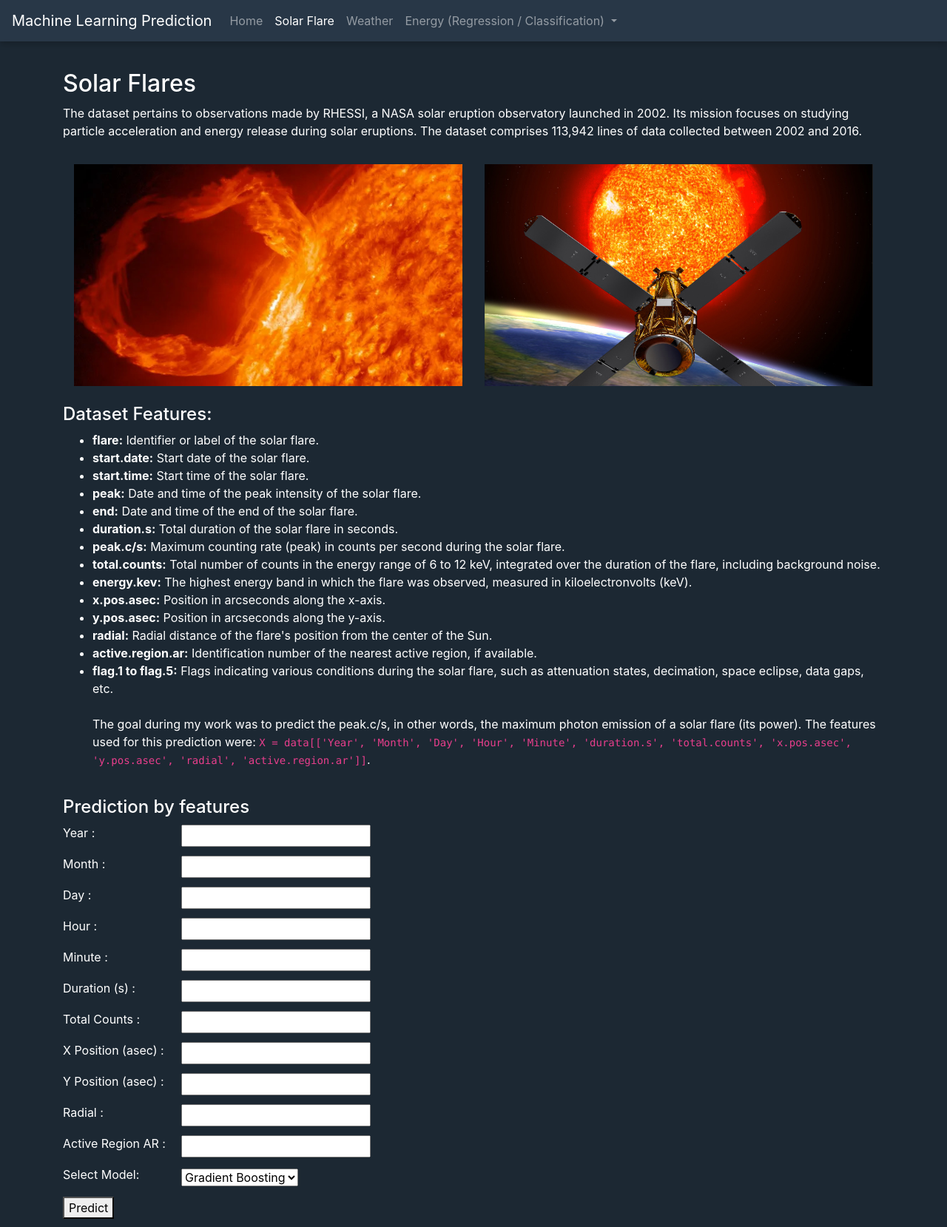
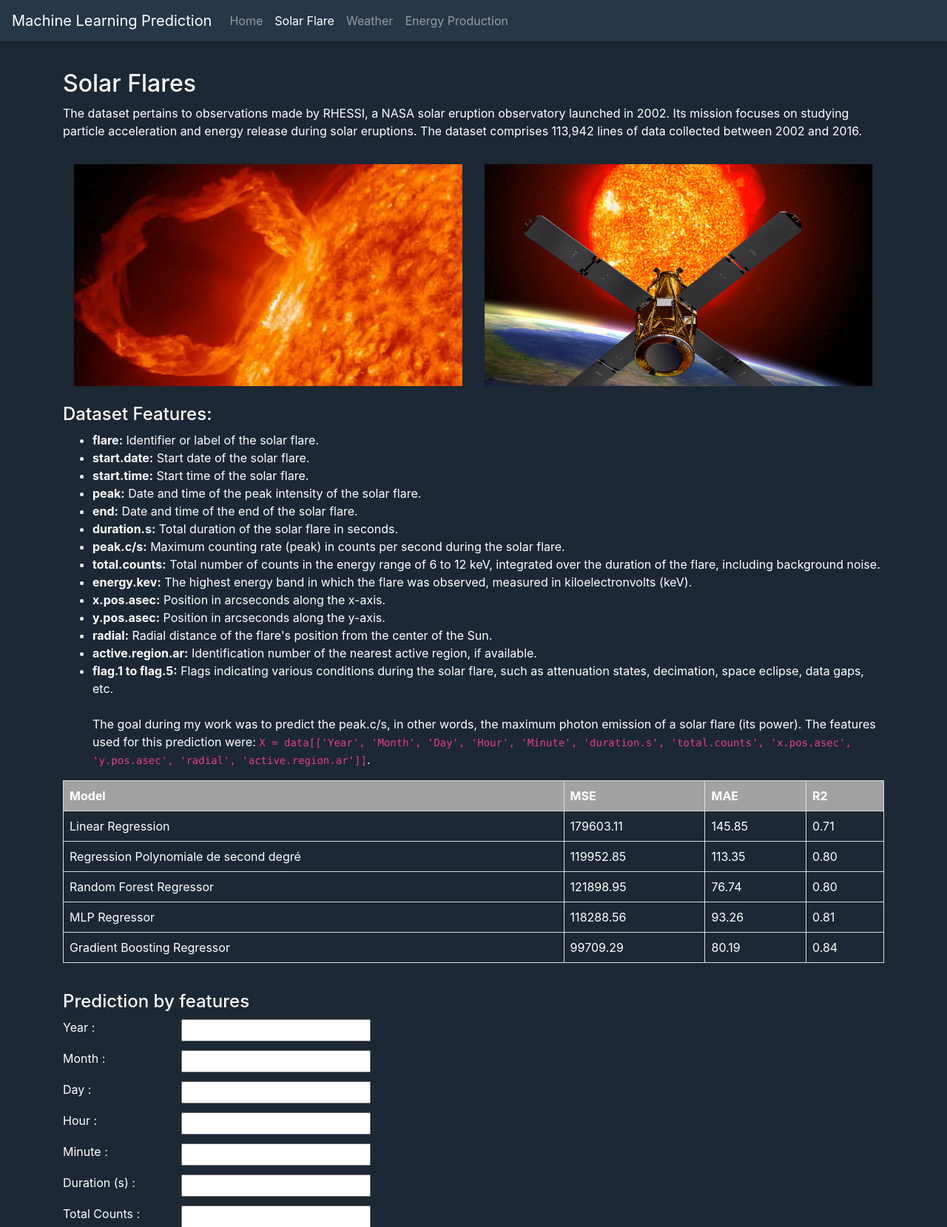
Before and after one commit to TheoDgb/Machine-Learning-Prediction-Interface_SAE-S5, a Flask app: page /solarflare in a window 1280 px wide. Shown: the top 1659 px of the page at 74% size. Run offline with Flask 3, Linux system fonts and the light colour scheme; some libraries are stand-ins or nearby versions.

Commit message:
Update solarflare.html

```diff
--- a/templates/solarflare.html
+++ b/templates/solarflare.html
@@ -5,6 +5,8 @@
     <meta name="viewport" content="width=device-width, initial-scale=1.0">
     <title>Machine Learning Prediction</title>
     <link rel="stylesheet" href="https://maxcdn.bootstrapcdn.com/bootstrap/4.0.0/css/bootstrap.min.css">
+    <script src="https://maxcdn.bootstrapcdn.com/bootstrap/4.0.0/js/bootstrap.min.js"></script>
+    <script src="https://code.jquery.com/jquery-3.6.4.min.js"></script>
 </head>
 <body>
     <nav class="navbar navbar-expand-lg navbar-dark bg-custom">
@@ -23,14 +25,8 @@
                 <li class="nav-item">
                     <a class="nav-link" href="/weather">Weather</a>
                 </li>
-                <li class="nav-item dropdown">
-                    <a class="nav-link dropdown-toggle" href="#" id="navbarDropdown" role="button" data-toggle="dropdown" aria-haspopup="true" aria-expanded="false">
-                        Energy (Regression / Classification)
-                    </a>
-                    <div class="dropdown-menu" aria-labelledby="navbarDropdown">
-                        <a class="dropdown-item" href="/energy">Energy Production</a>
-                        <a class="dropdown-item" href="/wind-turbine">Wind Turbine (Fault Detection / Diagnostic)</a>
-                    </div>
+                <li class="nav-item">
+                    <a class="nav-link" href="/energy">Energy Production</a>
                 </li>
             </ul>
         </div>
@@ -76,8 +72,45 @@
                 <code>X = data[['Year', 'Month', 'Day', 'Hour', 'Minute', 'duration.s', 'total.counts', 'x.pos.asec', 'y.pos.asec', 'radial', 'active.region.ar']]</code>.
             </p>
         </ul>
+        <table>
+            <tr>
+                <th>Model</th>
+                <th>MSE</th>
+                <th>MAE</th>
+                <th>R2</th>
+            </tr>
+            <tr>
+                <td>Linear Regression</td>
+                <td>179603.11</td>
+                <td>145.85</td>
+                <td>0.71</td>
+            </tr>
+            <tr>
+                <td>Regression Polynomiale de second degré</td>
+                <td>119952.85</td>
+                <td>113.35</td>
+                <td>0.80</td>
+            </tr>
+            <tr>
+                <td>Random Forest Regressor</td>
+                <td>121898.95</td>
+                <td>76.74</td>
+                <td>0.80</td>
+            </tr>
+            <tr>
+                <td>MLP Regressor</td>
+                <td>118288.56</td>
+                <td>93.26</td>
+                <td>0.81</td>
+            </tr>
+            <tr>
+                <td>Gradient Boosting Regressor</td>
+                <td>99709.29</td>
+                <td>80.19</td>
+                <td>0.84</td>
+            </tr>
+        </table>
     </div>
-
 
     <div class="container">
         <h4>Prediction by features</h4>
@@ -140,9 +173,6 @@
         </form>
         <div id="predictionResult"></div>
     </div>
-    <script src="https://code.jquery.com/jquery-3.6.4.min.js"></script>
-    <script src="https://cdnjs.cloudflare.com/ajax/libs/popper.js/1.14.7/umd/popper.min.js"></script>
-    <script src="https://maxcdn.bootstrapcdn.com/bootstrap/4.0.0/js/bootstrap.min.js"></script>
 </body>
 <style>
     .navbar {
@@ -161,16 +191,28 @@
     .form-group {
         display: flex;
         align-items: center;
-        margin-bottom: 10px;
+        margin-bottom: 10px; /* Ajoutez une marge en bas pour espacer les groupes */
     }
     .form-group label {
-        width: 150px;
-        margin-right: 10px;
+        width: 150px; /* Ajustez la largeur des labels selon vos besoins */
+        margin-right: 10px; /* Ajoutez une marge à droite des labels */
+    }
+    table {
+        border-collapse: collapse;
+        width: 100%;
+        margin-bottom: 20px; /* Ajout d'une marge en bas du tableau */
+    }
+    th, td {
+        border: 1px solid #dddddd;
+        text-align: left;
+        padding: 8px;
+    }
+    th {
+        background-color: #a2a2a2;
     }
     .img-container {
         overflow: hidden; /* Hide any overflow if images exceed the set height */
     }
-
     .img-container img {
         width: 100%;
         height: 300px;
```
